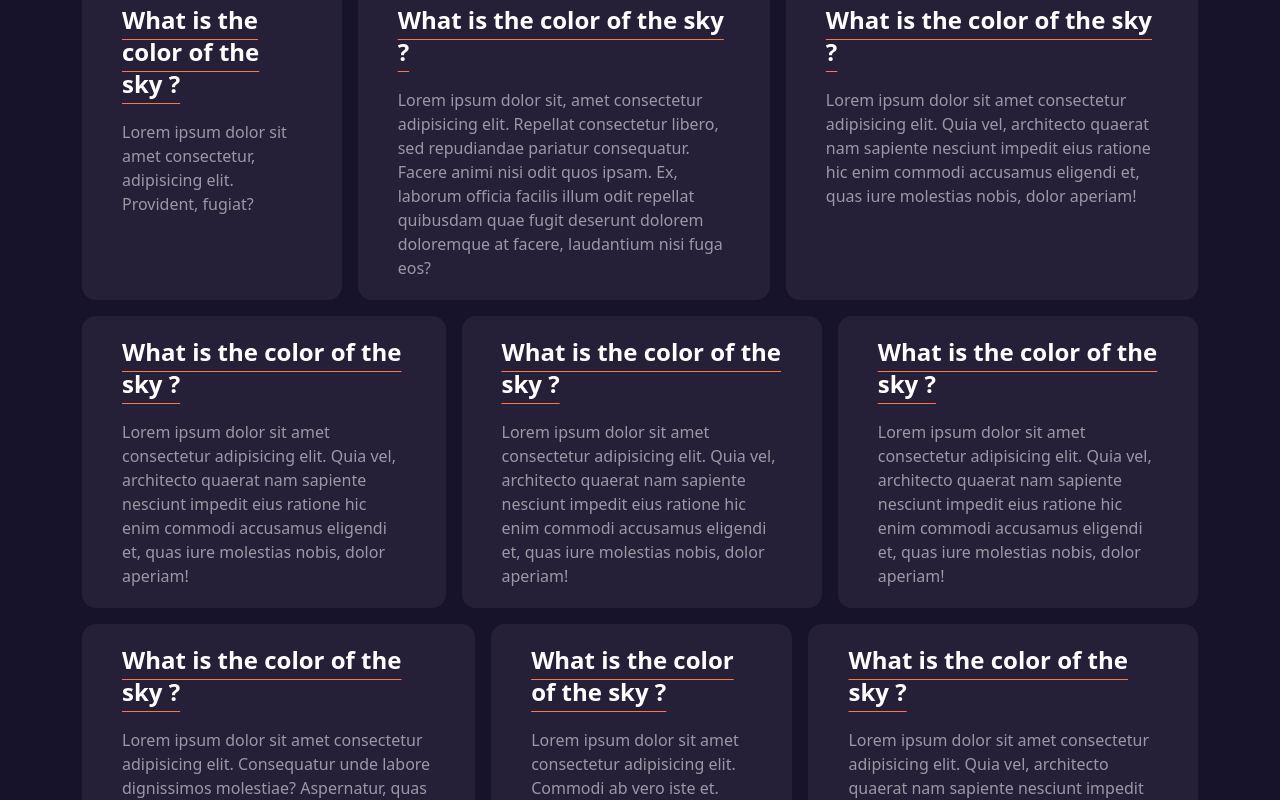
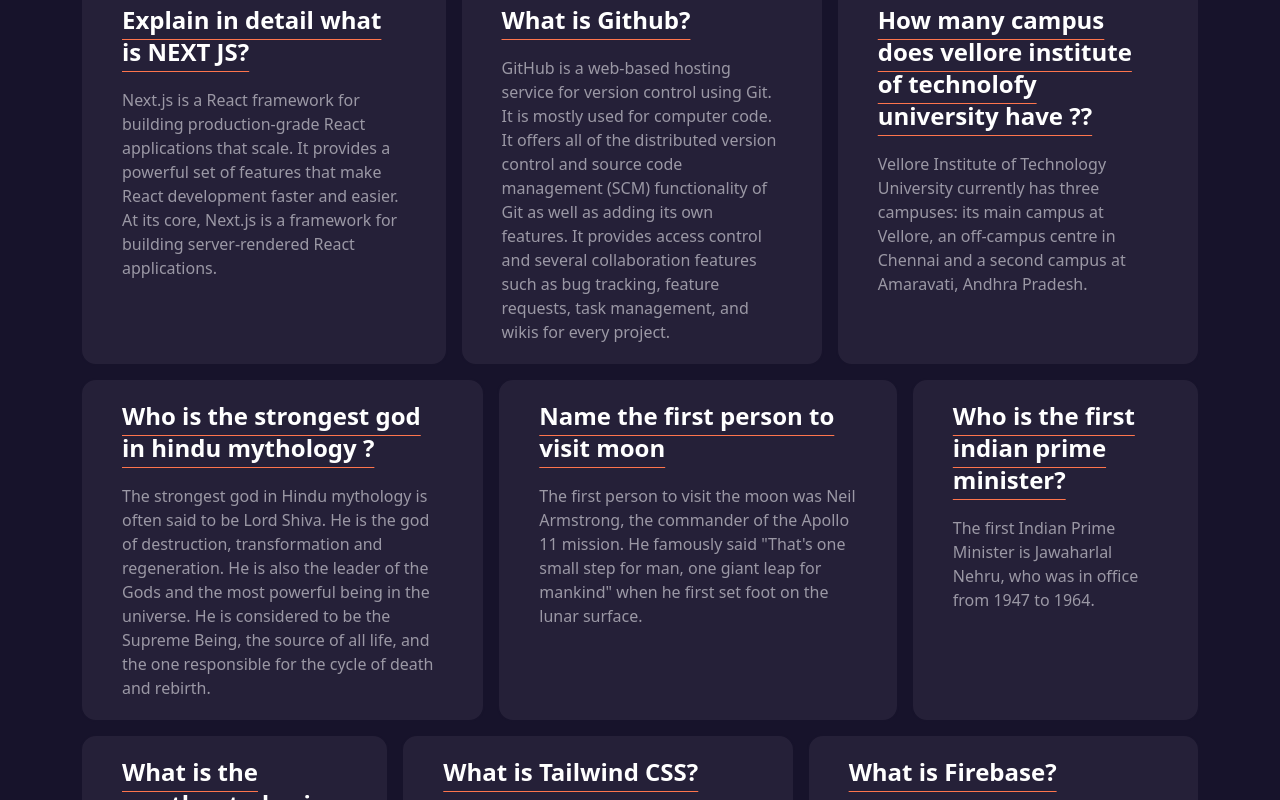
Before and after one commit to AayushDev-02/OpenAI-messenger, a Next.js app: page / in a window 1280 px wide. Shown: the part 1120-1920 px from the top of the page. Built offline with nearby package versions, Linux system fonts and the light colour scheme; no server answers.

Commit message:
Made testimonial changes

```diff
--- a/components/UseExamples.tsx
+++ b/components/UseExamples.tsx
@@ -4,46 +4,46 @@
         <div className="bg-primary mx-20 space-y-3 ">
             <div className="flex space-x-3 ">
                 <div className="bg-secondary rounded-2xl px-10 py-5 space-y-5 w-fit  border-2 border-primary hover:border-secondary_text/20">
-                    <h3 className="text-primary_text font-bold text-2xl underline underline-offset-[10px] decoration-1 decoration-brand">What is the color of the sky ?</h3>
-                    <p className="text-secondary_text">Lorem ipsum dolor sit amet consectetur, adipisicing elit. Provident, fugiat?</p>
+                    <h3 className="text-primary_text font-bold text-2xl underline underline-offset-[10px] decoration-1 decoration-brand">Explain in detail what is NEXT JS?</h3>
+                    <p className="text-secondary_text">Next.js is a React framework for building production-grade React applications that scale. It provides a powerful set of features that make React development faster and easier. At its core, Next.js is a framework for building server-rendered React applications. </p>
                 </div>
                 <div className="bg-secondary rounded-2xl px-10 py-5 space-y-5 w-fit border-2 border-primary hover:border-secondary_text/20">
-                    <h3 className="text-primary_text font-bold text-2xl underline underline-offset-[10px] decoration-1 decoration-brand">What is the color of the sky ?</h3>
-                    <p className="text-secondary_text">Lorem ipsum dolor sit, amet consectetur adipisicing elit. Repellat consectetur libero, sed repudiandae pariatur consequatur. Facere animi nisi odit quos ipsam. Ex, laborum officia facilis illum odit repellat quibusdam quae fugit deserunt dolorem doloremque at facere, laudantium nisi fuga eos?</p>
+                    <h3 className="text-primary_text font-bold text-2xl underline underline-offset-[10px] decoration-1 decoration-brand">What is Github?</h3>
+                    <p className="text-secondary_text">GitHub is a web-based hosting service for version control using Git. It is mostly used for computer code. It offers all of the distributed version control and source code management (SCM) functionality of Git as well as adding its own features. It provides access control and several collaboration features such as bug tracking, feature requests, task management, and wikis for every project.</p>
                 </div>
                 <div className="bg-secondary rounded-2xl px-10 py-5 space-y-5 w-fit border-2 border-primary hover:border-secondary_text/20">
-                    <h3 className="text-primary_text font-bold text-2xl underline underline-offset-[10px] decoration-1 decoration-brand">What is the color of the sky ?</h3>
-                    <p className="text-secondary_text">Lorem ipsum dolor sit amet consectetur adipisicing elit. Quia vel, architecto quaerat nam sapiente nesciunt impedit eius ratione hic enim commodi accusamus eligendi et, quas iure molestias nobis, dolor aperiam!</p>
+                    <h3 className="text-primary_text font-bold text-2xl underline underline-offset-[10px] decoration-1 decoration-brand">How many campus does vellore institute of technolofy university have ??</h3>
+                    <p className="text-secondary_text">Vellore Institute of Technology University currently has three campuses: its main campus at Vellore, an off-campus centre in Chennai and a second campus at Amaravati, Andhra Pradesh.</p>
                 </div>
 
             </div>
             <div className="flex space-x-3 ">
                 <div className="bg-secondary rounded-2xl px-10 py-5 space-y-5 w-fit border-2 border-primary hover:border-secondary_text/20">
-                    <h3 className="text-primary_text font-bold text-2xl underline underline-offset-[10px] decoration-1 decoration-brand">What is the color of the sky ?</h3>
-                    <p className="text-secondary_text">Lorem ipsum dolor sit amet consectetur adipisicing elit. Quia vel, architecto quaerat nam sapiente nesciunt impedit eius ratione hic enim commodi accusamus eligendi et, quas iure molestias nobis, dolor aperiam!</p>
+                    <h3 className="text-primary_text font-bold text-2xl underline underline-offset-[10px] decoration-1 decoration-brand">Who is the strongest god in hindu mythology ?</h3>
+                    <p className="text-secondary_text">The strongest god in Hindu mythology is often said to be Lord Shiva. He is the god of destruction, transformation and regeneration. He is also the leader of the Gods and the most powerful being in the universe. He is considered to be the Supreme Being, the source of all life, and the one responsible for the cycle of death and rebirth.</p>
                 </div>
                 <div className="bg-secondary rounded-2xl px-10 py-5 space-y-5 w-fit border-2 border-primary hover:border-secondary_text/20">
-                    <h3 className="text-primary_text font-bold text-2xl underline underline-offset-[10px] decoration-1 decoration-brand">What is the color of the sky ?</h3>
-                    <p className="text-secondary_text">Lorem ipsum dolor sit amet consectetur adipisicing elit. Quia vel, architecto quaerat nam sapiente nesciunt impedit eius ratione hic enim commodi accusamus eligendi et, quas iure molestias nobis, dolor aperiam!</p>
+                    <h3 className="text-primary_text font-bold text-2xl underline underline-offset-[10px] decoration-1 decoration-brand">Name the first person to visit moon</h3>
+                    <p className="text-secondary_text">The first person to visit the moon was Neil Armstrong, the commander of the Apollo 11 mission. He famously said "That's one small step for man, one giant leap for mankind" when he first set foot on the lunar surface.</p>
                 </div>
                 <div className="bg-secondary rounded-2xl px-10 py-5 space-y-5 w-fit border-2 border-primary hover:border-secondary_text/20">
-                    <h3 className="text-primary_text font-bold text-2xl underline underline-offset-[10px] decoration-1 decoration-brand">What is the color of the sky ?</h3>
-                    <p className="text-secondary_text">Lorem ipsum dolor sit amet consectetur adipisicing elit. Quia vel, architecto quaerat nam sapiente nesciunt impedit eius ratione hic enim commodi accusamus eligendi et, quas iure molestias nobis, dolor aperiam!</p>
+                    <h3 className="text-primary_text font-bold text-2xl underline underline-offset-[10px] decoration-1 decoration-brand">Who is the first indian prime minister?</h3>
+                    <p className="text-secondary_text">The first Indian Prime Minister is Jawaharlal Nehru, who was in office from 1947 to 1964.</p>
                 </div>
 
             </div>
             <div className="flex space-x-3 ">
                 <div className="bg-secondary rounded-2xl px-10 py-5 space-y-5 w-fit border-2 border-primary hover:border-secondary_text/20">
-                    <h3 className="text-primary_text font-bold text-2xl underline underline-offset-[10px] decoration-1 decoration-brand">What is the color of the sky ?</h3>
-                    <p className="text-secondary_text">Lorem ipsum dolor sit amet consectetur adipisicing elit. Consequatur unde labore dignissimos molestiae? Aspernatur, quas possimus repellendus cumque fugiat qui ipsa atque molestias nihil? Provident temporibus, fugiat dolore quod iste, itaque aliquid earum tenetur non quis reiciendis repellendus adipisci praesentium? Dolore maxime quisquam facere consequatur fugit temporibus quidem, vitae illo.</p>
+                    <h3 className="text-primary_text font-bold text-2xl underline underline-offset-[10px] decoration-1 decoration-brand">What is the weather today in Jaipur, Rajasthan ?</h3>
+                    <p className="text-secondary_text">The current weather in Jaipur, Rajasthan is sunny with a high of 34°C (93°F) and a low of 26°C (79°F).</p>
                 </div>
                 <div className="bg-secondary rounded-2xl px-10 py-5 space-y-5 w-fit border-2 border-primary hover:border-secondary_text/20">
-                    <h3 className="text-primary_text font-bold text-2xl underline underline-offset-[10px] decoration-1 decoration-brand">What is the color of the sky ?</h3>
-                    <p className="text-secondary_text">Lorem ipsum dolor sit amet consectetur adipisicing elit. Commodi ab vero iste et. Neque, repellat!</p>
+                    <h3 className="text-primary_text font-bold text-2xl underline underline-offset-[10px] decoration-1 decoration-brand">What is Tailwind CSS?</h3>
+                    <p className="text-secondary_text">Tailwind CSS is a CSS framework for quickly building custom user interfaces. It utilizes a utility-first approach that allows developers to add classes to HTML elements to apply basic styling. Tailwind provides powerful tools for creating complex, custom designs without having to write long strings of CSS code for every element.</p>
                 </div>
                 <div className="bg-secondary rounded-2xl px-10 py-5 space-y-5 w-fit border-2 border-primary hover:border-secondary_text/20">
-                    <h3 className="text-primary_text font-bold text-2xl underline underline-offset-[10px] decoration-1 decoration-brand">What is the color of the sky ?</h3>
-                    <p className="text-secondary_text">Lorem ipsum dolor sit amet consectetur adipisicing elit. Quia vel, architecto quaerat nam sapiente nesciunt impedit eius ratione hic enim commodi accusamus eligendi et, quas iure molestias nobis, dolor aperiam!</p>
+                    <h3 className="text-primary_text font-bold text-2xl underline underline-offset-[10px] decoration-1 decoration-brand">What is Firebase?</h3>
+                    <p className="text-secondary_text">Firebase is a mobile and web application platform with tools and infrastructure designed to help developers build high-quality apps. It provides a real-time database, ready-made authentication and security rules, file storage, notification systems, analytics and much more. Firebase also offers a variety of tools for developers to build applications using Cloud-enabled services, such as Cloud Firestore, Cloud Messaging, and Cloud Functions.</p>
                 </div>
 
             </div>
```
